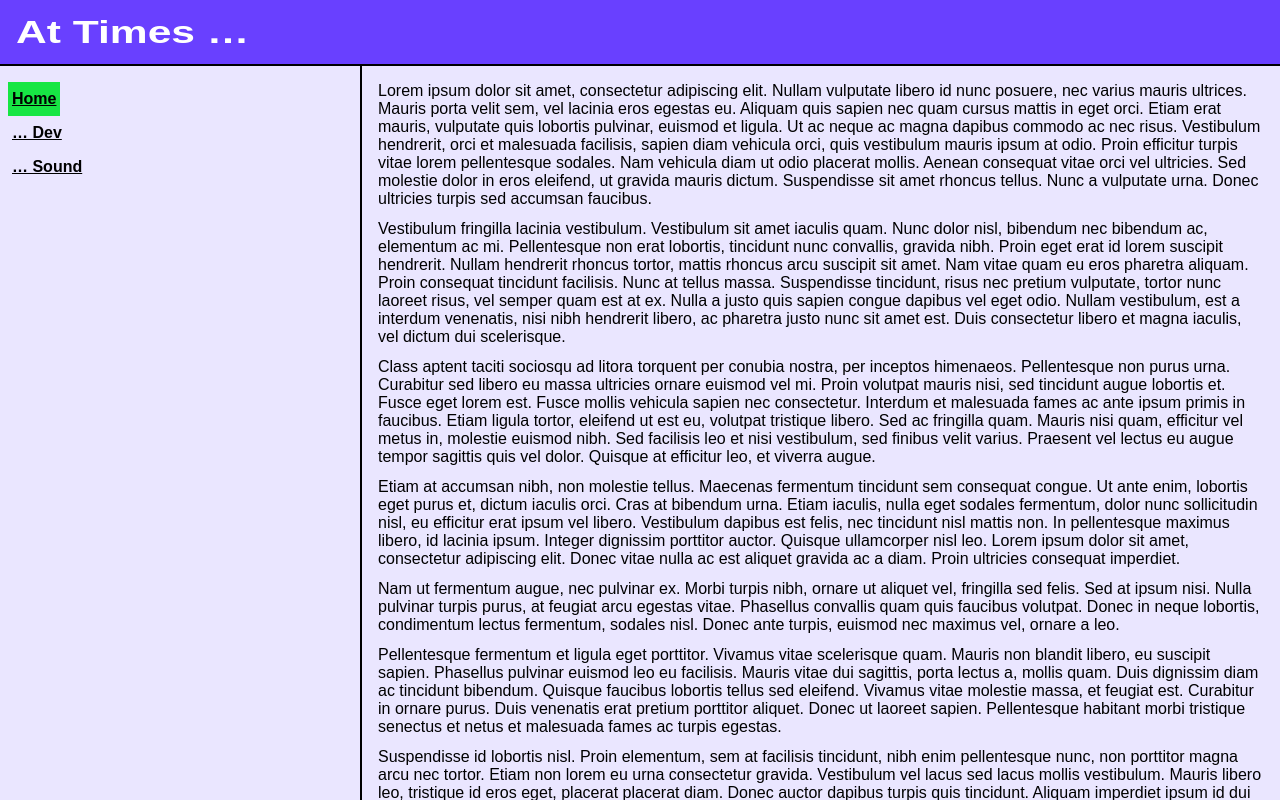
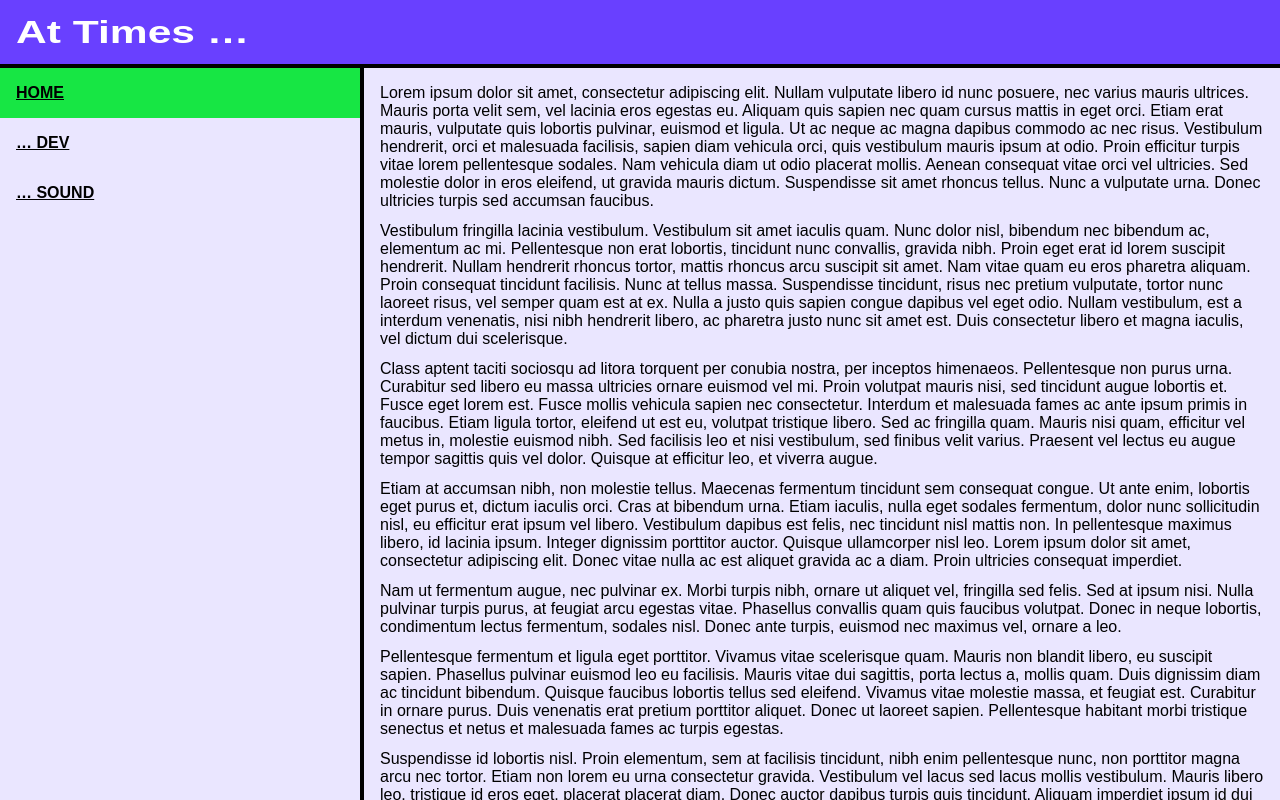
Before and after one commit to awat-langoe/at-times-stuff, an Angular app: page / in a window 1280 px wide. Built offline with nearby package versions, Linux system fonts and the light colour scheme.

Commit message:
adjust nav layouts

```diff
--- a/src/app/app.component.html
+++ b/src/app/app.component.html
@@ -7,7 +7,7 @@
     <nav class="app-nav-rail">
       <ul class="app-nav-rail-list">
         @for (sidenavLink of sidenavLinks; track sidenavLink.route) {
-          <li class="app-nav-rail-list-item">
+          <li>
             <a
               class="app-nav-rail-list-item-link"
               routerLinkActive="selected-text"
@@ -23,7 +23,7 @@
     <nav class="app-nav-drawer">
       <ul class="app-nav-drawer-list">
         @for (sidenavLink of sidenavLinks; track sidenavLink.route) {
-          <li class="app-nav-drawer-list-item">
+          <li>
             <a
               class="app-nav-drawer-list-item-link"
               routerLinkActive="selected-text"
--- a/src/app/app.component.scss
+++ b/src/app/app.component.scss
@@ -13,7 +13,7 @@
   flex-shrink: 0;
   background-color: var(--app-color-primary);
   color: var(--app-color-on-primary);
-  border-bottom: 0.125rem solid var(--app-color-on-surface);
+  border-bottom: 0.25rem solid var(--app-color-on-surface);
 
   &-title {
     transform: scaleX(1.33);
@@ -35,16 +35,17 @@
   width: 22.5rem;
   background-color: var(--app-color-surface);
   color: var(--app-color-on-surface);
-  border-right: 0.125rem solid var(--app-color-on-surface);
+  border-right: 0.25rem solid var(--app-color-on-surface);
 
   &-list {
+    margin-block: 0;
     padding-inline-start: 0;
     list-style-type: none;
-    padding-left: 0.5rem;
-    padding-right: 0.5rem;
 
     &-item-link {
-      padding: 0.5rem 0.25rem;
+      display: block;
+      padding: 1rem;
+      text-transform: uppercase;
     }
   }
 }
@@ -54,20 +55,21 @@
   flex-direction: column;
   justify-content: center;
   grid-area: nav;
-  width: 5rem;
+  width: 8rem;
   background-color: var(--app-color-surface);
   color: var(--app-color-on-surface);
-  border-right: 0.125rem solid var(--app-color-on-surface);
+  border-right: 0.25rem solid var(--app-color-on-surface);
   font-size: 0.75rem;
 
   &-list {
+    margin-block: 0;
     padding-inline-start: 0;
     list-style-type: none;
-    padding-left: 0.5rem;
-    padding-right: 0.5rem;
 
     &-item-link {
-      padding: 0.5rem 0.25rem;
+      display: block;
+      padding: 1rem;
+      text-transform: uppercase;
     }
   }
 }
@@ -90,7 +92,7 @@
   .app-nav-drawer {
     width: auto;
     border-right: 0;
-    border-bottom: 0.125rem solid var(--app-color-on-surface);
+    border-bottom: 0.25rem solid var(--app-color-on-surface);
   }
 
   .app-main {
```
